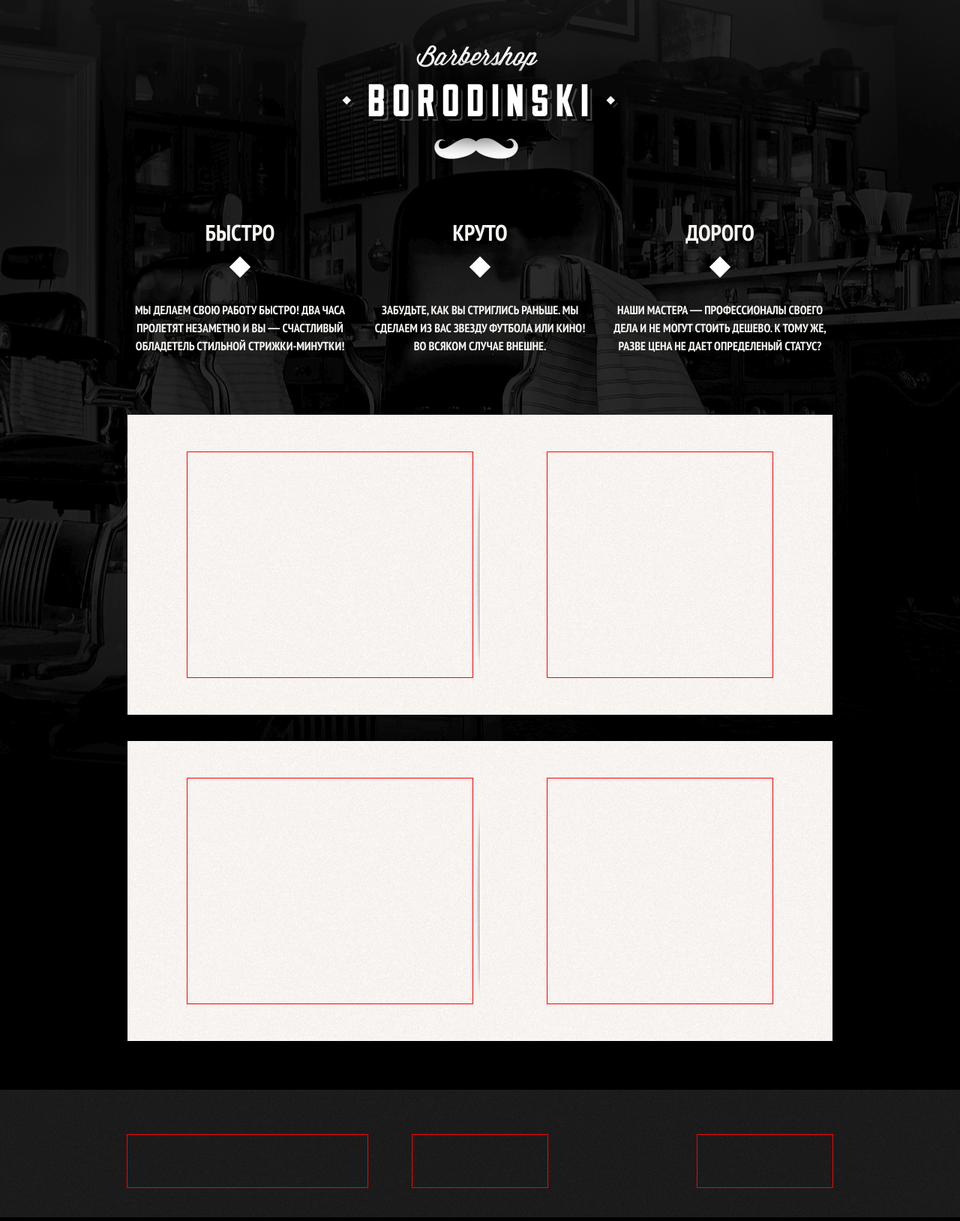
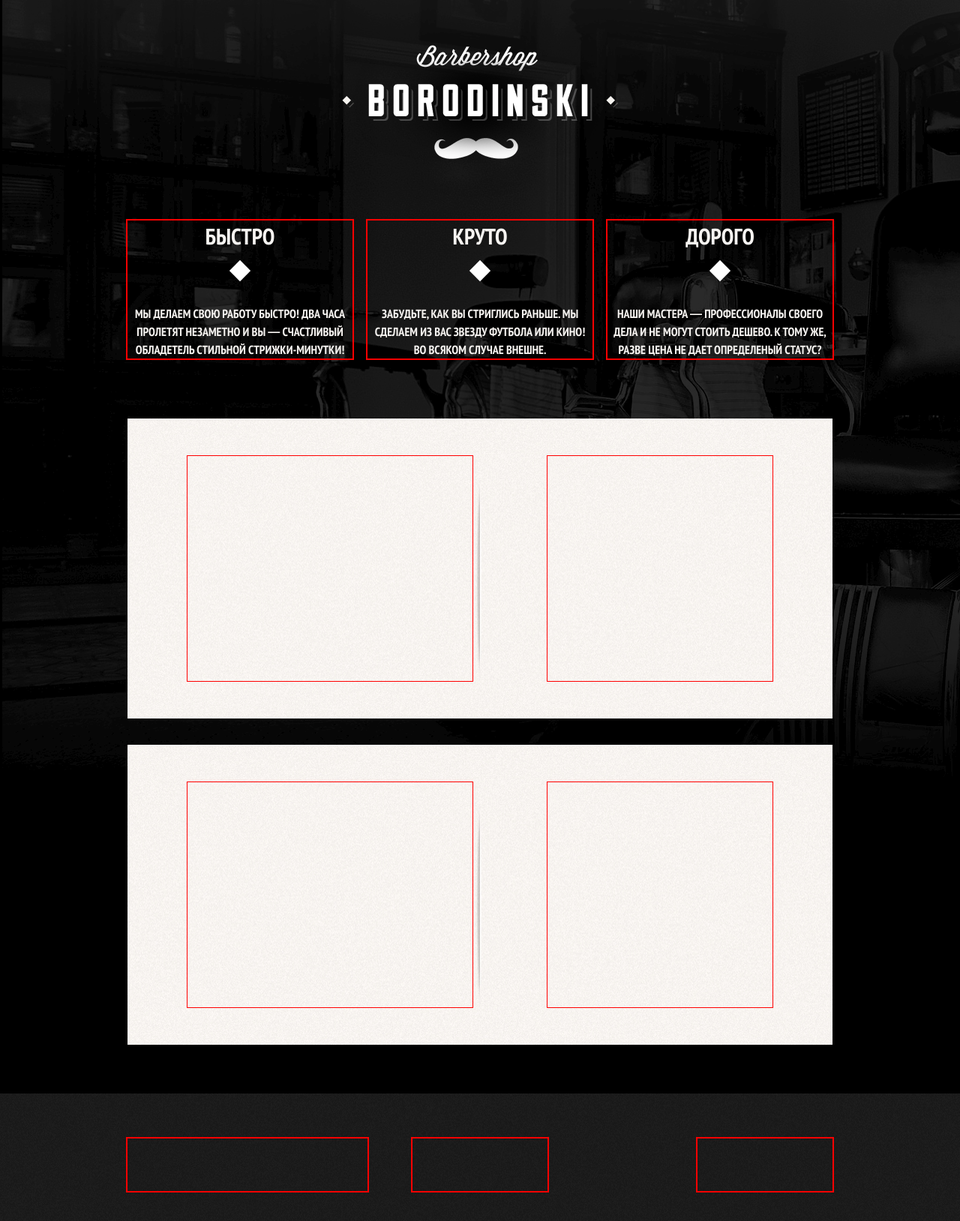
Before and after one commit to barck/barbershop, a web app: file public/index.html in a window 1280 px wide. Shown: the part 70-1698 px from the top of the page at 75% size. Run offline with its HTML, style and script files only (its server is not run), Linux system fonts and the light colour scheme.

Commit message:
Flex is DONE

```diff
--- a/public/index.html
+++ b/public/index.html
@@ -7,7 +7,7 @@
 </head>
 <body>
 	<header class="main-header">
-    	<div class="container clearfix">
+    	<div class="main-header-layout container">
     	    <nav class="main-navigation">
     	        <ul>
     	            <li><a href="#">Информация</a></li>
@@ -26,7 +26,7 @@
         <div class="index-logo">
             <img src="img/logo.png" alt="">
         </div>
-        <section class="features clearfix">
+        <section class="features">
             <div class="features-item">
                 <h3>Быстро</h3>
                 <p>МЫ ДЕЛАЕМ СВОЮ РАБОТУ БЫСТРО! ДВА ЧАСА ПРОЛЕТЯТ НЕЗАМЕТНО И ВЫ — СЧАСТЛИВЫЙ ОБЛАДЕТЕЛЬ СТИЛЬНОЙ СТРИЖКИ-МИНУТКИ!</p>
@@ -43,17 +43,17 @@
                 <p>НАШИ МАСТЕРА — ПРОФЕССИОНАЛЫ СВОЕГО ДЕЛА И НЕ МОГУТ СТОИТЬ ДЕШЕВО. К ТОМУ ЖЕ, РАЗВЕ ЦЕНА НЕ ДАЕТ ОПРЕДЕЛЕНЫЙ СТАТУС?</p>
             </div>
         </section>
-        <div class="index-content clearfix">
+        <div class="index-content">
             <div class="index-content-left"></div>
             <div class="index-content-right"></div>
         </div>
-        <div class="index-content clearfix">
+        <div class="index-content">
             <div class="index-content-left"></div>
             <div class="index-content-right"></div>
         </div>
     </main>
     <footer class="main-footer">
-        <div class="container clearfix">
+        <div class="main-footer-layout container">
             <div class="footer-contacts">
 
             </div>
--- a/public/style/main.css
+++ b/public/style/main.css
@@ -378,14 +378,9 @@ template {
 *::after {
   box-sizing: inherit;
 }
-.clearfix {
-  content: "";
-  display: table;
-  clear: both;
-}
 html {
   box-sizing: border-box;
-  background: #000 url("../img/bg.png") center;
+  background: #000 url("../img/bg.png") no-repeat;
   font: 16px PTSans, sans-serif;
   font-weight: bold;
   text-transform: uppercase;
@@ -399,9 +394,12 @@ html {
   background: #000;
   margin-bottom: 60px;
 }
+.main-header .main-header-layout {
+  display: flex;
+  justify-content: space-between;
+}
 .main-header .main-navigation {
   width: 780px;
-  float: left;
 }
 .main-header .main-navigation ul {
   margin: 0;
@@ -427,7 +425,6 @@ html {
   background: #242424;
 }
 .main-header .user-block {
-  float: right;
   position: relative;
 }
 .main-header .user-block .login-link {
@@ -439,7 +436,6 @@ html {
   font-weight: bold;
   line-height: 20px;
   color: #fff;
-  text-align: right;
 }
 .main-header .user-block .login-link:hover {
   background: #242424;
@@ -461,16 +457,17 @@ main .index-logo {
   width: 368px;
   height: 204px;
   margin: 0 auto;
-  margin-bottom: 25px;
+  margin-bottom: 30px;
 }
 main .features {
+  display: flex;
+  justify-content: space-between;
   margin-bottom: 80px;
 }
 main .features .features-item {
-  float: left;
   width: 300px;
-  margin-right: 20px;
   text-align: center;
+  outline: 2px solid #f00;
 }
 main .features .features-item:nth-child(3n) {
   margin-right: 0;
@@ -505,6 +502,8 @@ main .features .features-item p {
   color: #f7f4f1;
 }
 main .index-content {
+  display: flex;
+  justify-content: space-between;
   padding: 50px 80px;
   margin-bottom: 35px;
   background: #c3c3c3 url("../img/index-content-bg.jpg");
@@ -512,13 +511,11 @@ main .index-content {
 }
 main .index-content .index-content-left {
   min-height: 300px;
-  float: left;
   width: 380px;
   outline: 1px solid #f00;
 }
 main .index-content .index-content-right {
   min-height: 300px;
-  float: right;
   width: 300px;
   outline: 1px solid #f00;
 }
@@ -528,22 +525,23 @@ main .index-content .index-content-right {
   padding-bottom: 40px;
   background: #000 url("../img/footer-bg.png");
 }
+.main-footer .main-footer-layout {
+  display: flex;
+}
 .main-footer .footer-contacts {
-  float: left;
   width: 320px;
   margin-right: 60px;
-  outline: 1px solid #f00;
+  outline: 2px solid #f00;
   min-height: 70px;
 }
 .main-footer .footer-social {
-  float: left;
   width: 180px;
-  outline: 1px solid #f00;
+  outline: 2px solid #f00;
   min-height: 70px;
 }
 .main-footer .footer-copyright {
-  float: right;
+  margin-left: auto;
   width: 180px;
-  outline: 1px solid #f00;
+  outline: 2px solid #f00;
   min-height: 70px;
 }
```
Also changed, not shown: app/style/main.styl (+16 -20 lines), app/views/index.twig (+5 -5 lines).
